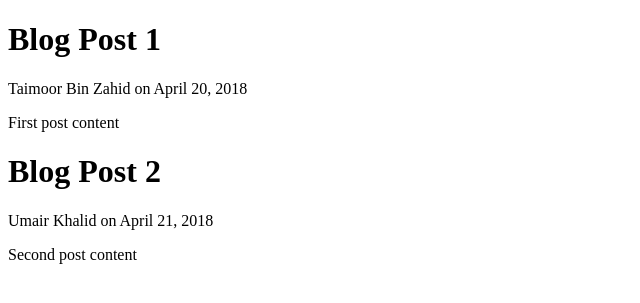
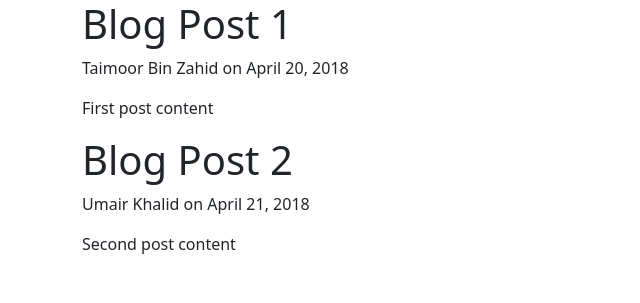
Before and after one commit to Taimoor-Bin-Zahid/Flask-Python-Blog-Website, a Flask app: page /home in a window 1280 px wide. Shown: the top 303 px of the page, without its empty margins (0-640 px from the left). Run offline with Flask 2, Linux system fonts and the light colour scheme.

Commit message:
Added Bootstrap CDN'S inside layout.html.

```diff
--- a/templates/layout.html
+++ b/templates/layout.html
@@ -4,6 +4,9 @@
     <meta charset="UTF-8">
     <meta http-equiv="X-UA-Compatible" content="IE=edge">
     <meta name="viewport" content="width=device-width, initial-scale=1.0">
+    <meta charset="utf-8">
+    <meta name="viewport" content="width=device-width, initial-scale=1">
+    <link href="https://cdn.jsdelivr.net/npm/bootstrap@5.3.0-alpha1/dist/css/bootstrap.min.css" rel="stylesheet" integrity="sha384-GLhlTQ8iRABdZLl6O3oVMWSktQOp6b7In1Zl3/Jr59b6EGGoI1aFkw7cmDA6j6gD" crossorigin="anonymous">
     {% if title %}
     <title>Flask Blog - {{ title }}</title>
     {% else %}
@@ -11,6 +14,13 @@
     {% endif %}
 </head>
 <body>
-    {% block content %}{% endblock %}
+
+    <div class="container">
+        {% block content %}{% endblock %}
+    </div>
+
+    <script src="https://cdn.jsdelivr.net/npm/bootstrap@5.3.0-alpha1/dist/js/bootstrap.bundle.min.js" integrity="sha384-w76AqPfDkMBDXo30jS1Sgez6pr3x5MlQ1ZAGC+nuZB+EYdgRZgiwxhTBTkF7CXvN" crossorigin="anonymous"></script>
+    <script src="https://cdn.jsdelivr.net/npm/@popperjs/core@2.11.6/dist/umd/popper.min.js" integrity="sha384-oBqDVmMz9ATKxIep9tiCxS/Z9fNfEXiDAYTujMAeBAsjFuCZSmKbSSUnQlmh/jp3" crossorigin="anonymous"></script>
+<script src="https://cdn.jsdelivr.net/npm/bootstrap@5.3.0-alpha1/dist/js/bootstrap.min.js" integrity="sha384-mQ93GR66B00ZXjt0YO5KlohRA5SY2XofN4zfuZxLkoj1gXtW8ANNCe9d5Y3eG5eD" crossorigin="anonymous"></script>
 </body>
 </html>
```
